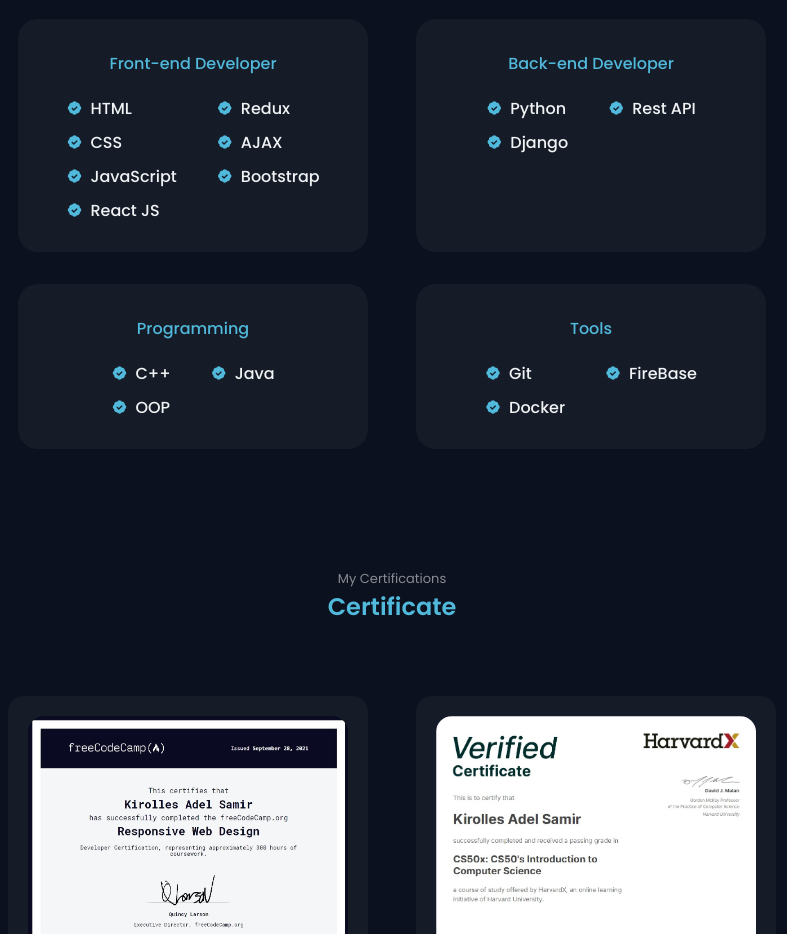
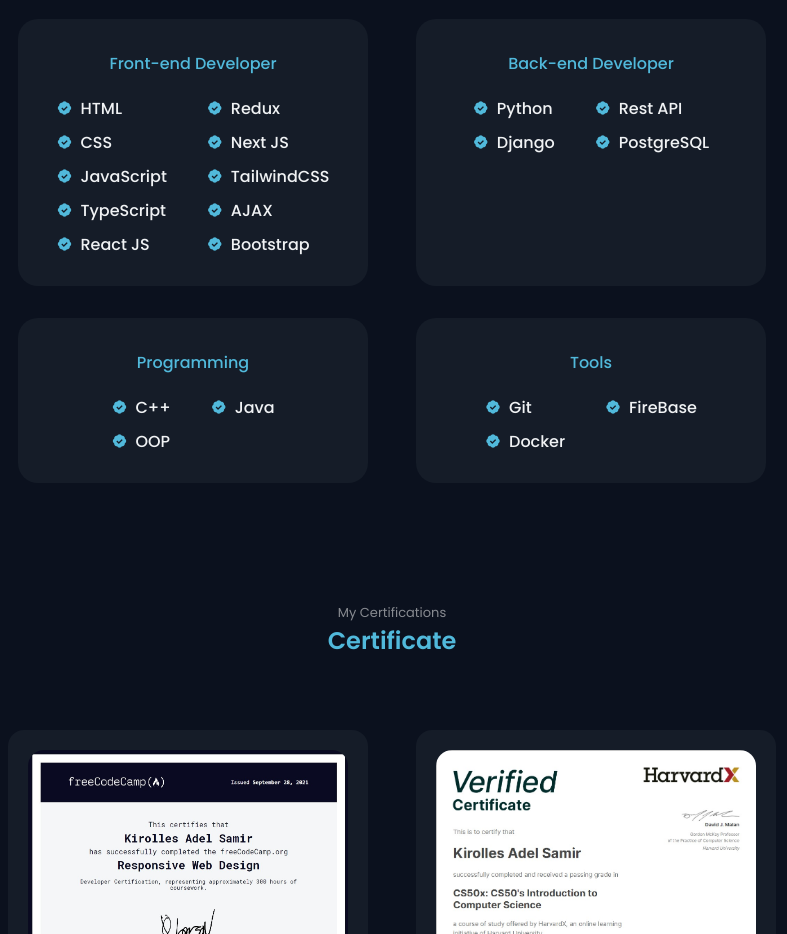
Before and after one commit to Kiro0oz/Portfolio, a plain HTML site: page index.html in a window 1280 px wide. Shown: the part 1990-2924 px from the top of the page, without its empty margins (248-1035 px from the left). Drawn offline with nearby package versions, Linux system fonts and the light colour scheme.

Commit message:
Add new skills

```diff
--- a/index.html
+++ b/index.html
@@ -184,6 +184,13 @@
                   <i class="bx bxs-badge-check"></i>
 
                   <div>
+                    <h3 class="skills_name">TypeScript</h3>
+                  </div>
+                </div>
+                <div class="skills_data">
+                  <i class="bx bxs-badge-check"></i>
+
+                  <div>
                     <h3 class="skills_name">React JS</h3>
                   </div>
                 </div>
@@ -196,6 +203,22 @@
 
                   <div>
                     <h3 class="skills_name">Redux</h3>
+                  </div>
+                </div>
+
+                <div class="skills_data">
+                  <i class="bx bxs-badge-check"></i>
+
+                  <div>
+                    <h3 class="skills_name">Next JS</h3>
+                  </div>
+                </div>
+
+                <div class="skills_data">
+                  <i class="bx bxs-badge-check"></i>
+
+                  <div>
+                    <h3 class="skills_name">TailwindCSS</h3>
                   </div>
                 </div>
 
@@ -245,6 +268,14 @@
 
                   <div>
                     <h3 class="skills_name">Rest API</h3>
+                  </div>
+                </div>
+
+                <div class="skills_data">
+                  <i class="bx bxs-badge-check"></i>
+
+                  <div>
+                    <h3 class="skills_name">PostgreSQL</h3>
                   </div>
                 </div>
 
```
